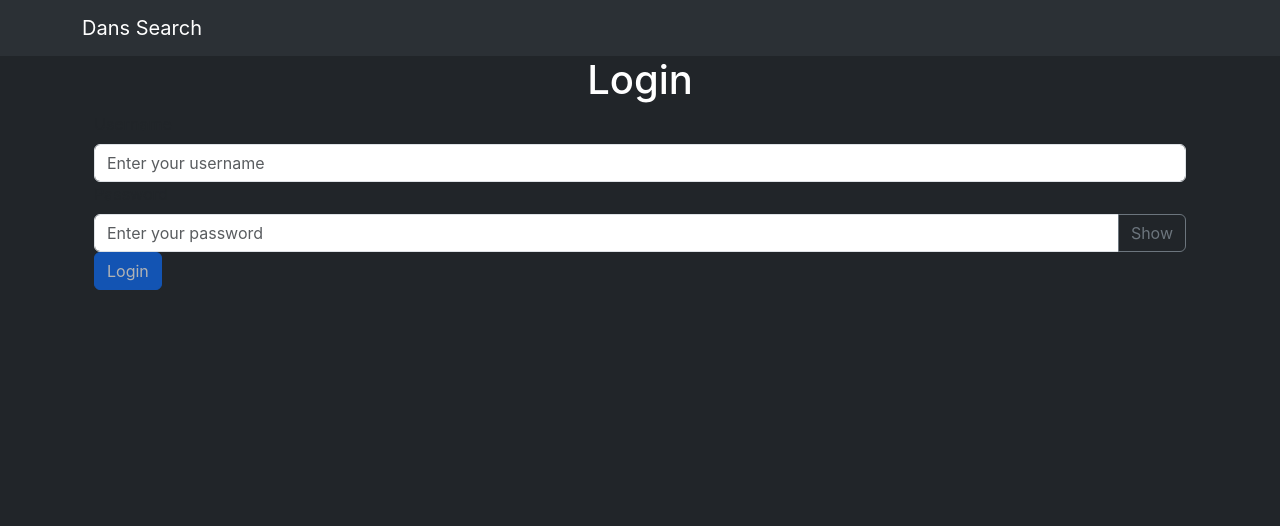
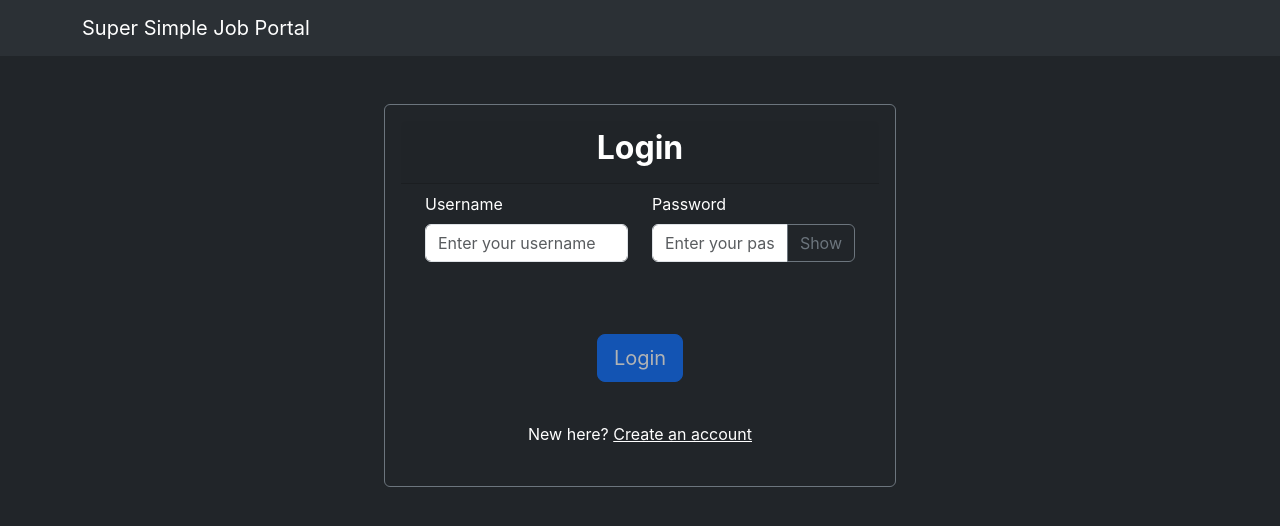
Before and after one commit to alvinwilta/dans-recruitment-frontend, a React (Create React App) app: page /login in a window 1280 px wide. Shown: the top 526 px of the page. Built offline with nearby package versions, Linux system fonts and the light colour scheme; no server answers.

Commit message:
change design on home, login, register, fix pagination align, added time remain, and changed job detail layout

```diff
--- a/package.json
+++ b/package.json
@@ -12,6 +12,7 @@
     "@types/react-dom": "^18.2.13",
     "axios": "^1.5.1",
     "bootstrap": "^5.3.2",
+    "html-react-parser": "^4.2.2",
     "react": "^18.2.0",
     "react-bootstrap": "^2.9.0",
     "react-dom": "^18.2.0",
--- a/src/components/AccountForm.tsx
+++ b/src/components/AccountForm.tsx
@@ -1,34 +1,63 @@
 import { useState } from "react";
 import { axios } from "../lib";
-import { Button, Container, Form, InputGroup } from "react-bootstrap";
+import { Button, Col, Container, Form, InputGroup, Row } from "react-bootstrap";
+import { useNavigate } from "react-router-dom";
 
 interface LoginFormProps {
   buttonText: string;
   redirectPath: string;
+  errorMessage: string;
   onClickButton: (username: string, password: string) => Promise<boolean>;
 }
 
 const AccountForm = ({
   buttonText,
   redirectPath,
+  errorMessage,
   onClickButton,
 }: LoginFormProps) => {
   const [username, setUsername] = useState("");
   const [password, setPassword] = useState("");
+  const [isError, setError] = useState(false);
   const [showPassword, setShowPassword] = useState(false);
   const disableButton = !(Boolean(username) && Boolean(password));
+
+  const navigate = useNavigate();
 
   const togglePasswordVisibility = () => {
     setShowPassword(!showPassword);
   };
+
+  const showErrorMessage = () => {
+    if (isError) {
+      return (
+        <Container className="text-center mt-4">
+          <h6 className="text-danger">{errorMessage}</h6>
+        </Container>
+      );
+    }
+    return (
+      <Container className="text-center mt-4">
+        <h5>&nbsp;</h5>
+      </Container>
+    );
+  };
+
   const handleButtonClick = async () => {
     const success = await onClickButton(username, password);
-    window.location.href = redirectPath;
+
+    if (success) {
+      navigate(redirectPath);
+    } else {
+      setError(true);
+    }
   };
 
   return (
-    <Container>
+    <Container className="text-white mt-2 text-start">
       <Form>
+        <Row>
+          <Col>
             <Form.Group controlId="username">
               <Form.Label>Username</Form.Label>
               <Form.Control
@@ -38,7 +67,8 @@ const AccountForm = ({
                 onChange={(e) => setUsername(e.target.value)}
               />
             </Form.Group>
-
+          </Col>
+          <Col>
             <Form.Group controlId="password">
               <Form.Label>Password</Form.Label>
               <InputGroup>
@@ -57,14 +87,20 @@ const AccountForm = ({
                 </Button>
               </InputGroup>
             </Form.Group>
-
+          </Col>
+        </Row>
+        {showErrorMessage()}
+        <Container className="text-center">
           <Button
+            className="mt-3"
+            size="lg"
             variant="primary"
             onClick={handleButtonClick}
             disabled={disableButton}
           >
             {buttonText}
           </Button>
+        </Container>
       </Form>
     </Container>
   );
--- a/src/components/Header.tsx
+++ b/src/components/Header.tsx
@@ -35,7 +35,7 @@ const Header = () => {
       className="bg-body-tertiary"
     >
       <Container>
-        <Navbar.Brand href="/">Dans Search</Navbar.Brand>
+        <Navbar.Brand href="/">Super Simple Job Portal</Navbar.Brand>
         <Navbar.Collapse className="justify-content-end">
           <Nav>
             {userInfo()}
--- a/src/components/JobCard.tsx
+++ b/src/components/JobCard.tsx
@@ -1,20 +1,24 @@
 import { Button, Card, Container } from "react-bootstrap";
 import { JobShort } from "../types/jobs";
-import { Link } from "react-router-dom";
+import { Link, useNavigate } from "react-router-dom";
+import { calculateDays } from "../lib/time";
 
 const JobCard = (job: JobShort) => {
+  const navigate = useNavigate();
+
   const handleDetailClick = () => {
-    window.location.href = `/jobs/${job.id}`;
+    console.log("navigate");
+    navigate(`/jobs/${job.id}`);
   };
   return (
     <Card style={{ width: "22rem" }} className="m-3 d-inline-block">
       <Card.Body>
-        <Card.Title>{job.title}</Card.Title>
+        <Card.Title className="fw-bold">{job.title}</Card.Title>
         <Card.Subtitle>
           {job.company} - {job.location}
         </Card.Subtitle>
-        <Card.Text>
-          {job.type} - {job.created_at}
+        <Card.Text className="text-secondary mt-1">
+          {job.type} - {calculateDays(job.created_at)}
         </Card.Text>
         <Link to={`/jobs/${job.id}`}>
           <Button variant="primary" onClick={handleDetailClick}>
--- a/src/components/JobDetail.tsx
+++ b/src/components/JobDetail.tsx
@@ -1,10 +1,21 @@
 import { useEffect, useState } from "react";
-import { Container } from "react-bootstrap";
-import { useParams } from "react-router-dom";
+import {
+  Button,
+  Card,
+  Col,
+  Container,
+  Nav,
+  Row,
+  Spinner,
+} from "react-bootstrap";
+import { useNavigate, useParams } from "react-router-dom";
 import { Job } from "../types/jobs";
 import { axios } from "../lib";
+import HTMLReactParser from "html-react-parser";
+import { calculateDays } from "../lib/time";
 
 const JobDetail = () => {
+  const navigate = useNavigate();
   const { id } = useParams();
   let job: Job = {
     description: "",
@@ -20,6 +31,11 @@ const JobDetail = () => {
     company_logo: "",
   };
   const [jobDetail, setJobDetail] = useState(job);
+  const [isLoading, setLoading] = useState(true);
+
+  useEffect(() => {
+    fetchData();
+  }, []);
 
   const fetchData = async () => {
     const token = localStorage.getItem("token");
@@ -35,22 +51,51 @@ const JobDetail = () => {
       .then((res) => {
         const data: Job = res.data;
         setJobDetail(data);
+        setLoading(false);
       })
       .catch((err) => {
         console.log(err);
       });
   };
 
-  useEffect(() => {
-    fetchData();
-  }, []);
+  const goBack = () => {
+    console.log("clicked");
+    navigate(-2);
+  };
+
+  if (isLoading) {
+    return (
+      <Container className="text-center mt-4" style={{ height: "50vh" }}>
+        <Spinner variant="light" animation="border" role="status">
+          <span className="visually-hidden">Loading...</span>
+        </Spinner>
+      </Container>
+    );
+  } else if (!jobDetail.title) {
+    return (
+      <Container className="text-white mt-3 text-center">
+        An unknown error encountered while fetching data
+      </Container>
+    );
+  }
+
   return (
-    <Container className="text-white">
+    <Container className="text-white pt-2 pb-5">
+      <Button onClick={goBack} variant="secondary" className="mt-3 mb-2">
+        Go back
+      </Button>
       <h1>{jobDetail.title}</h1>
-      <h2>{jobDetail.company}</h2>
-      <h3>{jobDetail.location}</h3>
-      {jobDetail.description}
-      <p>{jobDetail.how_to_apply}</p>
+      <Container className="mb-3 px-0 mt-4 mb-2 h4">
+        {/* <img src={jobDetail.company_logo} alt="" /> */}
+        <a className="text-white" href={jobDetail.company_url} target="_blank">
+          <span>{jobDetail.company}</span>
+        </a>
+        <span> - {jobDetail.location}</span>
+        <span> - {calculateDays(jobDetail.created_at)}</span>
+      </Container>
+
+      {HTMLReactParser(jobDetail.description)}
+      {HTMLReactParser(jobDetail.how_to_apply)}
     </Container>
   );
 };
--- a/src/components/JobSearchBar.tsx
+++ b/src/components/JobSearchBar.tsx
@@ -1,5 +1,12 @@
 import React, { useEffect, useState } from "react";
-import { Button, Container, Pagination, Spinner } from "react-bootstrap";
+import {
+  Button,
+  Col,
+  Container,
+  Pagination,
+  Row,
+  Spinner,
+} from "react-bootstrap";
 import Form from "react-bootstrap/Form";
 import { axios } from "../lib";
 import { setAuthToken } from "../lib/axios";
@@ -19,6 +26,7 @@ function JobSearchBar() {
   const [jobList, setJobList] = useState(emptyJobList);
 
   const handleSearch = async (page: number) => {
+    setCurrentPage(1);
     setLoading(true);
     const token = localStorage.getItem("token");
     if (!token) {
@@ -61,6 +69,12 @@ function JobSearchBar() {
           </Spinner>
         </Container>
       );
+    } else if (jobList.length == 0) {
+      return (
+        <Container className="text-white text-center">
+          No jobs found for that query.
+        </Container>
+      );
     }
     return (
       <Container style={{ height: "50vh" }}>
@@ -89,6 +103,8 @@ function JobSearchBar() {
   return (
     <Container>
       <Form className="text-white">
+        <Row className="mt-2 mb-3">
+          <Col>
             <Form.Group controlId="search">
               <Form.Label>Job Description</Form.Label>
               <Form.Control
@@ -98,6 +114,8 @@ function JobSearchBar() {
                 onChange={(e) => setSearch(e.target.value)}
               />
             </Form.Group>
+          </Col>
+          <Col>
             <Form.Group controlId="location">
               <Form.Label>Location</Form.Label>
               <Form.Control
@@ -107,6 +125,8 @@ function JobSearchBar() {
                 onChange={(e) => setLocation(e.target.value)}
               />
             </Form.Group>
+          </Col>
+        </Row>
         <Form.Group controlId="fullTime">
           <Form.Check
             type="checkbox"
@@ -115,12 +135,12 @@ function JobSearchBar() {
             onChange={(e) => setFullTime(e.target.checked)}
           />
         </Form.Group>
-        <Button variant="primary" onClick={() => handleSearch(1)}>
+        <Button variant="primary mt-3" onClick={() => handleSearch(1)}>
           Search
         </Button>
       </Form>
-      <Container className="align-top">{showJobList()}</Container>
-      <Container className="justify-content-center">
+      <Container className="align-top mt-2">{showJobList()}</Container>
+      <Container className="justify-content-center align-items-center text-center d-flex">
         <JobPagination
           current={currentPage}
           total={totalPage}
--- /dev/null
+++ b/src/lib/time.ts
@@ -0,0 +1,14 @@
+export const calculateDays = (created_time: string): string => {
+  try {
+    const date = new Date(created_time);
+    const currentDate = new Date();
+    return (
+      Math.ceil(
+        (currentDate.getTime() - date.getTime()) / (1000 * 60 * 60 * 24)
+      ) + " days ago"
+    );
+  } catch (error) {
+    console.log("error parsing time");
+    return "";
+  }
+};
--- a/src/pages/Home.tsx
+++ b/src/pages/Home.tsx
@@ -1,4 +1,4 @@
-import { Button, Container } from "react-bootstrap";
+import { Button, Card, Container } from "react-bootstrap";
 import { Navigate } from "react-router-dom";
 
 const Home = () => {
@@ -7,16 +7,31 @@ const Home = () => {
     return <Navigate to="/jobs" />;
   }
   return (
+    <Container className="d-flex justify-content-center align-items-center text-center">
+      <Card
+        style={{ width: "25vw" }}
+        className="mt-5 text-white"
+        bg="dark"
+        border="secondary"
+      >
+        <Card.Body>
+          <Card.Header>
+            <h2 className="fw-bold">Super Simple Job Portal</h2>
+          </Card.Header>
+          <Card.Subtitle className="mt-2 mb-2">
+            A simple interface for authenticating a job portal app
+          </Card.Subtitle>
           <Container className="d-flex justify-content-center align-items-center">
-      <div className="text-center">
-        <Button href="/login" variant="primary" size="lg" className="mb-2">
+            <Button href="/login" variant="primary" size="lg" className="m-3">
               Login
             </Button>
             <br />
             <Button href="/register" variant="secondary" size="lg">
               Register
             </Button>
-      </div>
+          </Container>
+        </Card.Body>
+      </Card>
     </Container>
   );
 };
--- a/src/pages/JobPortal.tsx
+++ b/src/pages/JobPortal.tsx
@@ -12,7 +12,7 @@ const JobPortal = () => {
   }
   return (
     <Container>
-      <h1 className="text-white text-center">Job Portal</h1>
+      <h1 className="text-white text-center mt-4">Job Portal</h1>
       <JobSearchBar />
     </Container>
   );
--- a/src/pages/Login.tsx
+++ b/src/pages/Login.tsx
@@ -1,5 +1,5 @@
 import { useState } from "react";
-import { Button, Container, Form, InputGroup } from "react-bootstrap";
+import { Button, Card, Container, Form, InputGroup } from "react-bootstrap";
 import AccountForm from "../components/AccountForm";
 import { axios } from "../lib";
 import { hasJWT, setAuthToken } from "../lib/axios";
@@ -22,13 +22,33 @@ const Login = () => {
   };
 
   return (
-    <Container className="d-block align-middle">
-      <h1 className="text-white text-center">Login</h1>
-      <AccountForm
-        onClickButton={handleLogin}
-        buttonText="Login"
-        redirectPath="/jobs"
-      />
+    <Container className="d-flex justify-content-center align-items-center text-center">
+      <Card
+        style={{ width: "40vw" }}
+        className="mt-5 text-white"
+        bg="dark"
+        border="secondary"
+      >
+        <Card.Body>
+          <Card.Header>
+            <h2 className="fw-bold">Login</h2>
+          </Card.Header>
+          <Container style={{ marginBottom: "5vh" }}>
+            <AccountForm
+              onClickButton={handleLogin}
+              errorMessage="Invalid username or password!"
+              buttonText="Login"
+              redirectPath="/jobs"
+            />
+          </Container>
+          <div className="text-center text-white mb-4">
+            New here?{" "}
+            <a className="text-white" href="/register">
+              Create an account
+            </a>
+          </div>
+        </Card.Body>
+      </Card>
     </Container>
   );
 };
--- a/src/pages/Register.tsx
+++ b/src/pages/Register.tsx
@@ -1,19 +1,48 @@
-import { Button, Container } from "react-bootstrap";
+import { Button, Card, Container } from "react-bootstrap";
 import AccountForm from "../components/AccountForm";
 import { axios } from "../lib";
 
 const Register = () => {
   const handleRegister = async (username: string, password: string) => {
+    return await axios
+      .post("/auth/register", { username, password })
+      .then((res) => {
+        console.log("registered!");
+        return true;
+      })
+      .catch((err) => {
+        console.log(err);
         return false;
+      });
   };
   return (
-    <Container>
-      <h1 className="text-white text-center">Register</h1>
+    <Container className="d-flex justify-content-center align-items-center text-center">
+      <Card
+        style={{ width: "40vw" }}
+        className="mt-5 text-white"
+        bg="dark"
+        border="secondary"
+      >
+        <Card.Body>
+          <Card.Header>
+            <h2 className="fw-bold">Login</h2>
+          </Card.Header>
+          <Container style={{ marginBottom: "5vh" }}>
             <AccountForm
               onClickButton={handleRegister}
+              errorMessage="Something went wrong with the registration"
               buttonText="Register"
               redirectPath="/login"
             />
+          </Container>
+          <div className="text-center text-white mb-4">
+            Already have an account?{" "}
+            <a className="text-white" href="/login">
+              Login
+            </a>
+          </div>
+        </Card.Body>
+      </Card>
     </Container>
   );
 };
```
Also changed, not shown: 1 other file (tests, documents, lock files or other folders). Lines whose indentation alone changed are shown as unchanged.
